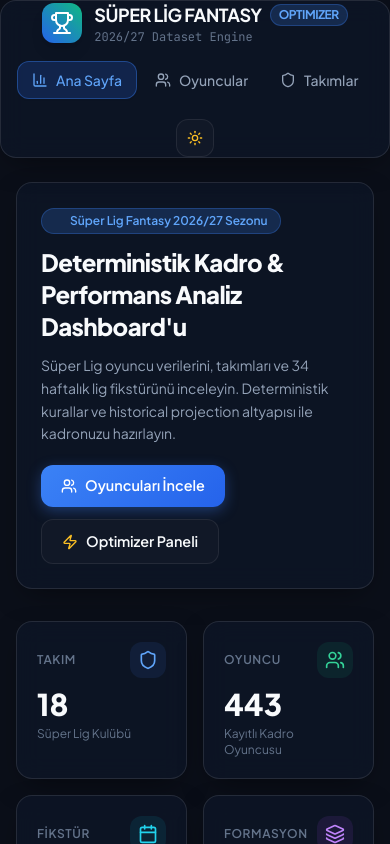
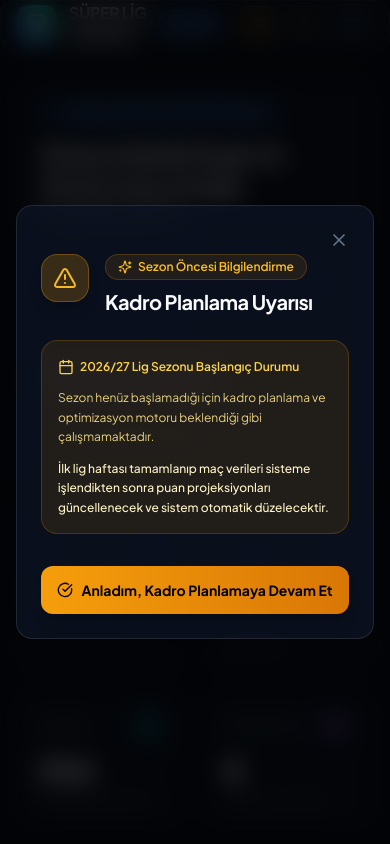
Before and after one commit to barissalihbabacan/superlig-fantasy-optimizer, a React (Vite) app: page / in a window 390 px wide. Shown: the top 844 px of the page. Built offline with nearby package versions, Linux system fonts and the light colour scheme.

Commit message:
feat(web): add responsive mobile hamburger menu and first-visit season pre-start notice modal

```diff
--- a/web/src/App.tsx
+++ b/web/src/App.tsx
@@ -4,6 +4,7 @@ import { loadSeasonDataset } from './services/dataset';
 
 import { Header } from './components/Header';
 import { Footer } from './components/Footer';
+import { SeasonNoticeModal } from './components/SeasonNoticeModal';
 
 import { Dashboard } from './pages/Dashboard';
 import { Players } from './pages/Players';
@@ -23,12 +24,18 @@ export const App: React.FC = () => {
 
   const [dataset, setDataset] = useState<SeasonDataset | null>(null);
   const [loadingError, setLoadingError] = useState<string | null>(null);
+  const [isNoticeModalOpen, setIsNoticeModalOpen] = useState<boolean>(false);
 
-  // Sync dataset on mount
+  // Sync dataset and check first-time notice on mount
   useEffect(() => {
     try {
       const data = loadSeasonDataset();
       setDataset(data);
+
+      const hasSeenNotice = localStorage.getItem('sf_seen_season_notice_2026_27');
+      if (!hasSeenNotice) {
+        setIsNoticeModalOpen(true);
+      }
     } catch (err: unknown) {
       console.error(err);
       const message = err instanceof Error ? err.message : 'Dataset yüklenemedi.';
@@ -44,6 +51,15 @@ export const App: React.FC = () => {
 
   const toggleTheme = () => {
     setTheme((prev) => (prev === 'dark' ? 'light' : 'dark'));
+  };
+
+  const handleCloseNotice = () => {
+    localStorage.setItem('sf_seen_season_notice_2026_27', 'true');
+    setIsNoticeModalOpen(false);
+  };
+
+  const handleOpenNotice = () => {
+    setIsNoticeModalOpen(true);
   };
 
   const renderActiveTab = useMemo(() => {
@@ -105,6 +121,7 @@ export const App: React.FC = () => {
         theme={theme}
         toggleTheme={toggleTheme}
         season={dataset.meta.season}
+        onOpenNotice={handleOpenNotice}
       />
 
       <main className="app-container flex-grow pb-12">
@@ -112,6 +129,12 @@ export const App: React.FC = () => {
       </main>
 
       <Footer />
+
+      {/* Season Pre-start Notice Modal */}
+      <SeasonNoticeModal
+        isOpen={isNoticeModalOpen}
+        onClose={handleCloseNotice}
+      />
     </div>
   );
 };
--- a/web/src/components/Header.tsx
+++ b/web/src/components/Header.tsx
@@ -1,4 +1,4 @@
-import React from 'react';
+import React, { useState } from 'react';
 import { NavTab } from '../types';
 import {
   BarChart3,
@@ -9,7 +9,10 @@ import {
   BookOpen,
   Sun,
   Moon,
-  Trophy
+  Trophy,
+  Menu,
+  X,
+  Info
 } from 'lucide-react';
 
 interface HeaderProps {
@@ -18,6 +21,7 @@ interface HeaderProps {
   theme: 'dark' | 'light';
   toggleTheme: () => void;
   season: string;
+  onOpenNotice?: () => void;
 }
 
 export const Header: React.FC<HeaderProps> = ({
@@ -26,7 +30,10 @@ export const Header: React.FC<HeaderProps> = ({
   theme,
   toggleTheme,
   season,
+  onOpenNotice,
 }) => {
+  const [isMobileMenuOpen, setIsMobileMenuOpen] = useState(false);
+
   const navItems: { id: NavTab; label: string; icon: React.ReactNode }[] = [
     { id: 'dashboard', label: 'Ana Sayfa', icon: <BarChart3 className="w-4 h-4" /> },
     { id: 'players', label: 'Oyuncular', icon: <Users className="w-4 h-4" /> },
@@ -36,36 +43,41 @@ export const Header: React.FC<HeaderProps> = ({
     { id: 'rules', label: 'Kurallar', icon: <BookOpen className="w-4 h-4" /> },
   ];
 
+  const handleNavClick = (tabId: NavTab) => {
+    setActiveTab(tabId);
+    setIsMobileMenuOpen(false);
+  };
+
   return (
-    <header className="sticky top-0 z-50 glass-panel border-b border-[var(--border-color)] mb-6 rounded-none sm:rounded-b-2xl">
-      <div className="app-container flex flex-col md:flex-row items-center justify-between py-3 gap-4">
+    <header className="sticky top-0 z-40 glass-panel border-b border-[var(--border-color)] mb-6 rounded-none sm:rounded-b-2xl">
+      <div className="app-container flex items-center justify-between py-3 gap-4">
         {/* Brand & Logo */}
         <div
-          onClick={() => setActiveTab('dashboard')}
+          onClick={() => handleNavClick('dashboard')}
           className="flex items-center gap-3 cursor-pointer group"
         >
-          <div className="w-10 h-10 rounded-xl bg-gradient-to-tr from-blue-600 to-emerald-500 flex items-center justify-center text-white shadow-lg group-hover:scale-105 transition-transform">
+          <div className="w-10 h-10 rounded-xl bg-gradient-to-tr from-blue-600 to-emerald-500 flex items-center justify-center text-white shadow-lg group-hover:scale-105 transition-transform flex-shrink-0">
             <Trophy className="w-6 h-6" />
           </div>
           <div>
-            <h1 className="text-lg font-bold tracking-tight text-[var(--text-primary)] flex items-center gap-2">
+            <h1 className="text-base sm:text-lg font-bold tracking-tight text-[var(--text-primary)] flex items-center gap-2">
               SÜPER LİG FANTASY
-              <span className="text-xs px-2 py-0.5 rounded-full bg-blue-500/20 text-blue-400 border border-blue-500/30">
+              <span className="text-[10px] sm:text-xs px-2 py-0.5 rounded-full bg-blue-500/20 text-blue-400 border border-blue-500/30">
                 OPTIMIZER
               </span>
             </h1>
-            <p className="text-xs text-[var(--text-muted)] font-mono">2026/27 Dataset Engine</p>
+            <p className="text-[11px] text-[var(--text-muted)] font-mono hidden sm:block">2026/27 Dataset Engine</p>
           </div>
         </div>
 
-        {/* Navigation Tabs */}
-        <nav className="flex items-center gap-1 overflow-x-auto max-w-full pb-1 md:pb-0 scrollbar-none">
+        {/* Desktop Navigation Tabs */}
+        <nav className="hidden md:flex items-center gap-1">
           {navItems.map((item) => {
             const isActive = activeTab === item.id;
             return (
               <button
                 key={item.id}
-                onClick={() => setActiveTab(item.id)}
+                onClick={() => handleNavClick(item.id)}
                 className={`flex items-center gap-2 px-3.5 py-2 rounded-xl text-sm font-medium transition-all whitespace-nowrap ${
                   isActive
                     ? 'bg-blue-600/20 text-blue-400 border border-blue-500/40 shadow-sm'
@@ -79,13 +91,27 @@ export const Header: React.FC<HeaderProps> = ({
           })}
         </nav>
 
-        {/* Right Section: Season & Theme Toggle */}
-        <div className="flex items-center gap-3">
-          <div className="hidden sm:flex items-center gap-2 px-3 py-1.5 rounded-xl bg-[var(--bg-surface)] border border-[var(--border-color)] text-xs font-mono font-semibold">
+        {/* Right Section: Actions & Mobile Hamburger */}
+        <div className="flex items-center gap-2 sm:gap-3">
+          {/* Season Indicator */}
+          <div className="hidden lg:flex items-center gap-2 px-3 py-1.5 rounded-xl bg-[var(--bg-surface)] border border-[var(--border-color)] text-xs font-mono font-semibold">
             <span className="w-2 h-2 rounded-full bg-emerald-500 animate-pulse"></span>
             <span>Sezon: {season}</span>
           </div>
 
+          {/* Info Modal Button */}
+          {onOpenNotice && (
+            <button
+              onClick={onOpenNotice}
+              className="p-2.5 rounded-xl bg-amber-500/10 border border-amber-500/30 text-amber-400 hover:bg-amber-500/20 transition-all flex items-center justify-center"
+              title="Sezon Öncesi Bilgilendirme"
+              aria-label="Bilgilendirme Uyarısı"
+            >
+              <Info className="w-4 h-4" />
+            </button>
+          )}
+
+          {/* Theme Toggle */}
           <button
             onClick={toggleTheme}
             className="p-2.5 rounded-xl bg-[var(--bg-surface)] border border-[var(--border-color)] text-[var(--text-secondary)] hover:text-[var(--text-primary)] hover:border-blue-500/50 transition-all"
@@ -94,8 +120,47 @@ export const Header: React.FC<HeaderProps> = ({
           >
             {theme === 'dark' ? <Sun className="w-4 h-4 text-amber-400" /> : <Moon className="w-4 h-4 text-blue-500" />}
           </button>
+
+          {/* Mobile Hamburger Toggle Button */}
+          <button
+            onClick={() => setIsMobileMenuOpen(!isMobileMenuOpen)}
+            className="md:hidden p-2.5 rounded-xl bg-[var(--bg-surface)] border border-[var(--border-color)] text-[var(--text-primary)] hover:border-blue-500/50 transition-all flex items-center justify-center"
+            aria-label="Menüyü aç/kapat"
+          >
+            {isMobileMenuOpen ? <X className="w-5 h-5 text-rose-400" /> : <Menu className="w-5 h-5 text-blue-400" />}
+          </button>
         </div>
       </div>
+
+      {/* Mobile Navigation Dropdown Overlay */}
+      {isMobileMenuOpen && (
+        <div className="md:hidden border-t border-[var(--border-color)] bg-[var(--bg-surface)]/95 backdrop-blur-xl px-4 py-4 space-y-2 animate-fadeIn shadow-2xl">
+          <div className="grid grid-cols-2 gap-2">
+            {navItems.map((item) => {
+              const isActive = activeTab === item.id;
+              return (
+                <button
+                  key={item.id}
+                  onClick={() => handleNavClick(item.id)}
+                  className={`flex items-center gap-3 p-3 rounded-xl text-sm font-semibold transition-all ${
+                    isActive
+                      ? 'bg-blue-600/20 text-blue-400 border border-blue-500/40 shadow-sm'
+                      : 'bg-[var(--bg-card)] text-[var(--text-secondary)] border border-[var(--border-color)] hover:text-[var(--text-primary)]'
+                  }`}
+                >
+                  {item.icon}
+                  <span>{item.label}</span>
+                </button>
+              );
+            })}
+          </div>
+
+          <div className="pt-2 flex items-center justify-between text-xs text-[var(--text-muted)] font-mono border-t border-[var(--border-color)] mt-3 px-1">
+            <span>Süper Lig Fantasy 2026/27</span>
+            <span className="text-emerald-400 font-semibold">v0.1.0-web</span>
+          </div>
+        </div>
+      )}
     </header>
   );
 };
--- /dev/null
+++ b/web/src/components/SeasonNoticeModal.tsx
@@ -0,0 +1,70 @@
+import React from 'react';
+import { AlertTriangle, CheckCircle, Calendar, Sparkles, X } from 'lucide-react';
+
+interface SeasonNoticeModalProps {
+  isOpen: boolean;
+  onClose: () => void;
+}
+
+export const SeasonNoticeModal: React.FC<SeasonNoticeModalProps> = ({ isOpen, onClose }) => {
+  if (!isOpen) return null;
+
+  return (
+    <div className="fixed inset-0 z-50 flex items-center justify-center p-4 bg-black/75 backdrop-blur-md animate-fadeIn">
+      <div
+        className="glass-panel w-full max-w-lg p-6 sm:p-8 space-y-6 relative border border-amber-500/30 shadow-2xl rounded-3xl bg-[var(--bg-surface)] text-[var(--text-primary)]"
+        onClick={(e) => e.stopPropagation()}
+      >
+        {/* Close Icon Button */}
+        <button
+          onClick={onClose}
+          className="absolute top-4 right-4 p-2 rounded-full text-[var(--text-muted)] hover:text-[var(--text-primary)] hover:bg-white/10 transition-colors"
+          aria-label="Kapat"
+        >
+          <X className="w-5 h-5" />
+        </button>
+
+        {/* Modal Header */}
+        <div className="flex items-start gap-4">
+          <div className="w-12 h-12 rounded-2xl bg-amber-500/20 border border-amber-500/30 flex items-center justify-center text-amber-400 flex-shrink-0 shadow-lg">
+            <AlertTriangle className="w-6 h-6 animate-pulse" />
+          </div>
+          <div>
+            <div className="inline-flex items-center gap-1.5 px-3 py-1 rounded-full bg-amber-500/10 text-amber-400 text-xs font-semibold border border-amber-500/20 mb-2">
+              <Sparkles className="w-3.5 h-3.5" />
+              <span>Sezon Öncesi Bilgilendirme</span>
+            </div>
+            <h3 className="text-xl font-bold tracking-tight text-[var(--text-primary)]">
+              Kadro Planlama Uyarısı
+            </h3>
+          </div>
+        </div>
+
+        {/* Message Content */}
+        <div className="space-y-3 p-4 rounded-2xl bg-amber-500/10 border border-amber-500/20 text-xs sm:text-sm text-amber-200/90 leading-relaxed">
+          <p className="font-semibold text-amber-300 flex items-center gap-1.5">
+            <Calendar className="w-4 h-4 flex-shrink-0" />
+            <span>2026/27 Lig Sezonu Başlangıç Durumu</span>
+          </p>
+          <p>
+            Sezon henüz başlamadığı için kadro planlama ve optimizasyon motoru beklendiği gibi çalışmamaktadır.
+          </p>
+          <p className="font-medium text-amber-100">
+            İlk lig haftası tamamlanıp maç verileri sisteme işlendikten sonra puan projeksiyonları güncellenecek ve sistem otomatik düzelecektir.
+          </p>
+        </div>
+
+        {/* Action Button */}
+        <div className="pt-2">
+          <button
+            onClick={onClose}
+            className="w-full py-3.5 px-4 rounded-xl bg-gradient-to-r from-amber-500 to-amber-600 hover:from-amber-600 hover:to-amber-700 text-black font-bold text-sm shadow-lg flex items-center justify-center gap-2 transition-transform active:scale-[0.99]"
+          >
+            <CheckCircle className="w-4 h-4" />
+            <span>Anladım, Kadro Planlamaya Devam Et</span>
+          </button>
+        </div>
+      </div>
+    </div>
+  );
+};
```
Also changed, not shown: 3 other files (tests, documents, lock files or other folders).
